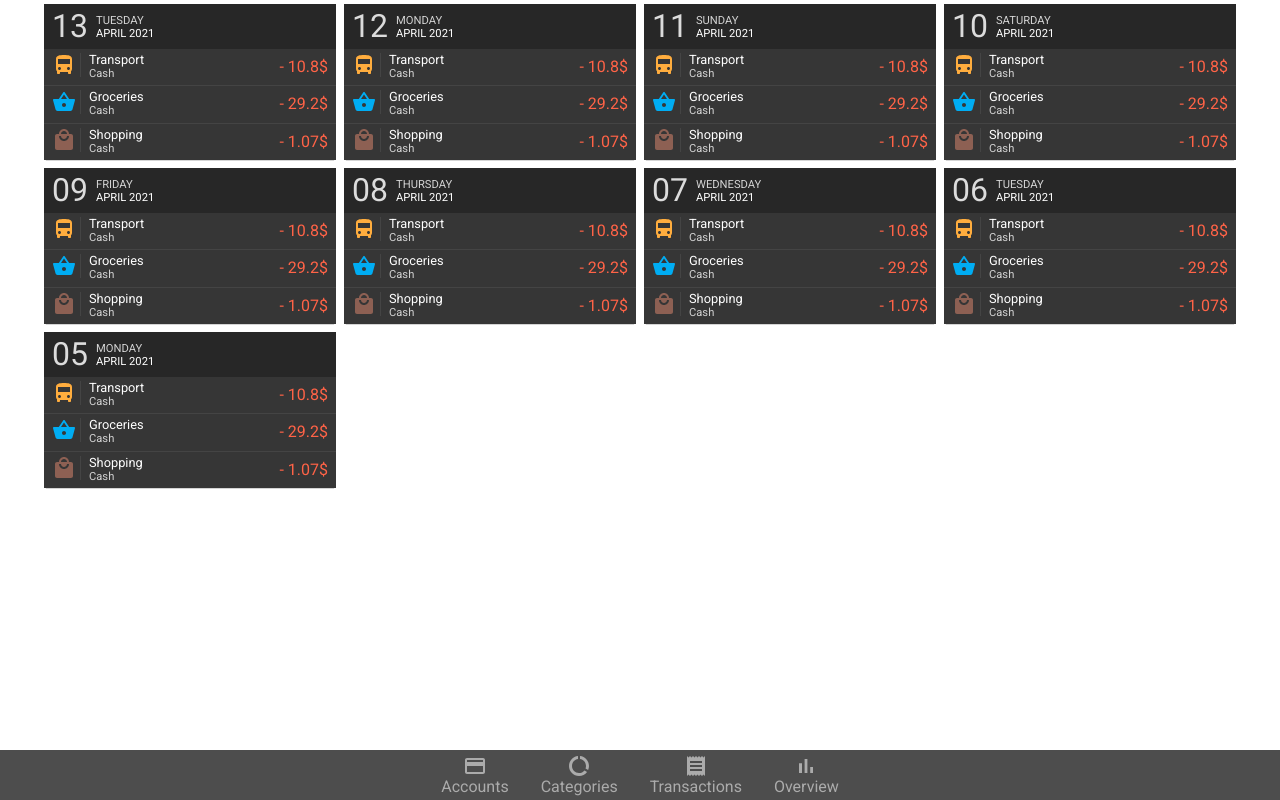
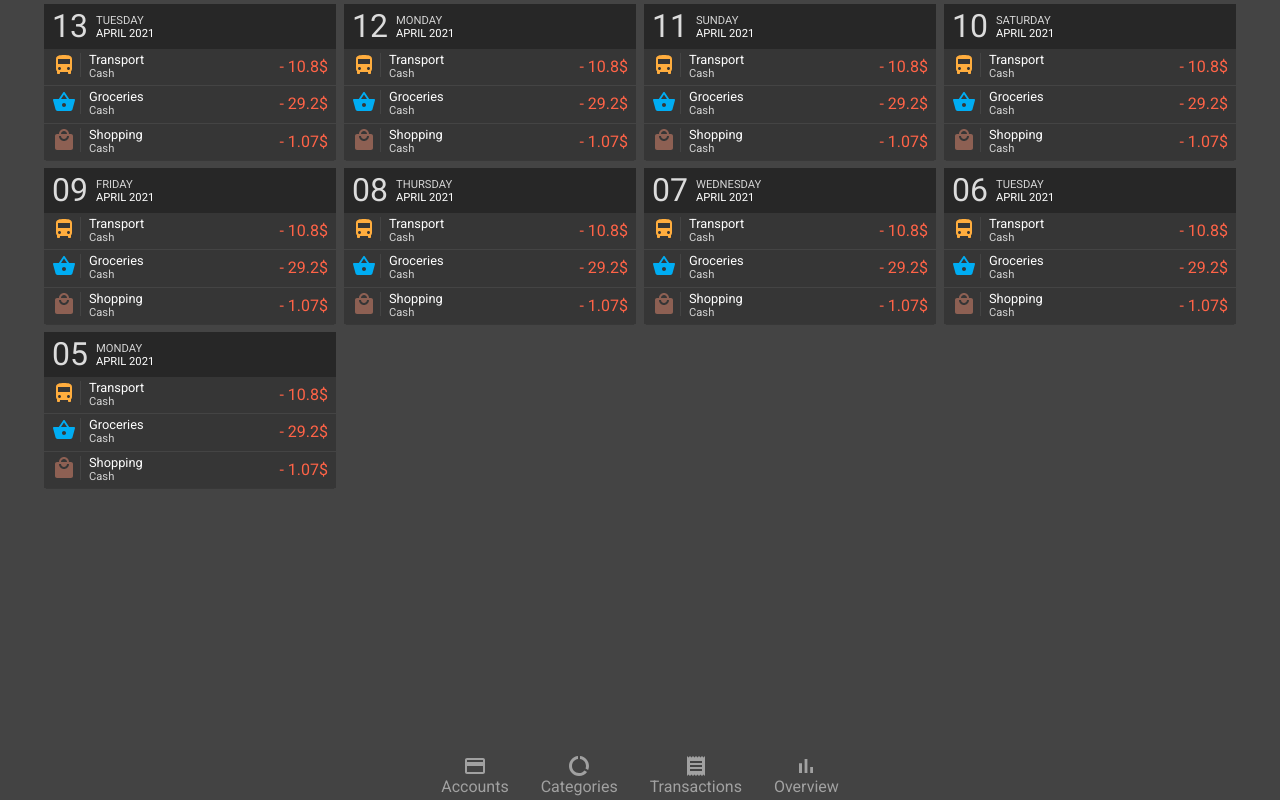
Before and after one commit to async-devil/react-updated, a React (Create React App) app: page / in a window 1280 px wide. Built offline with nearby package versions, Linux system fonts and the light colour scheme.

Commit message:
feat: added scroll-bar colors

```diff
--- a/src/index.css
+++ b/src/index.css
@@ -2,4 +2,7 @@
 
 body {
 	font-family: "Roboto", monospace;
+	background-color: #444;
+
+	scrollbar-color: rgb(121, 121, 123) rgb(35, 35, 39);
 }
```
